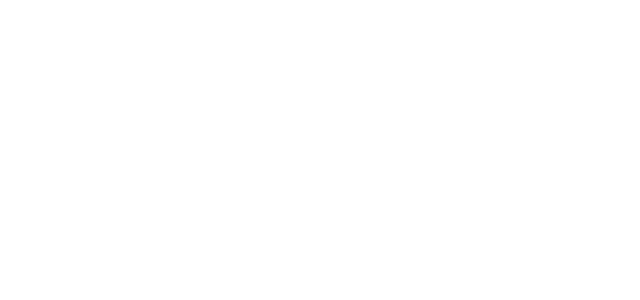
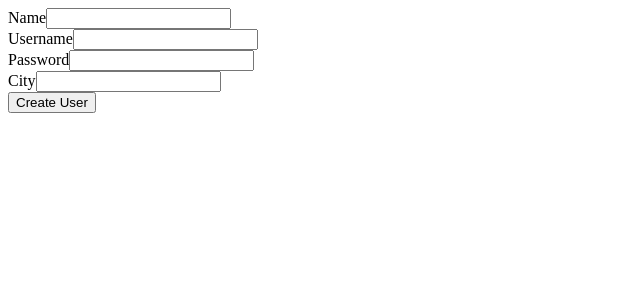
Before and after one commit to JenniferRowland1987/garden-whisperer-app, an Angular app: page /create-account in a window 1280 px wide. Before the commit this address led to /. Shown: the top 300 px of the page, without its empty margins (0-640 px from the left). Built offline with nearby package versions, Linux system fonts and the light colour scheme.

Commit message:
create user added
added a functioning create user

```diff
--- a/src/app/app-routing.module.ts
+++ b/src/app/app-routing.module.ts
@@ -9,6 +9,7 @@ import { PlantDrComponent } from './plant-dr/plant-dr.component';
 import { WeatherComponent } from './weather/weather.component';
 import { PestDetailsComponent } from './pest-details/pest-details.component';
 import { SearchPlantComponent } from './search-plant/search-plant.component';
+import { CreateUserComponent } from './create-user/create-user.component';
 
 
 const routes: Routes = [
@@ -23,6 +24,7 @@ const routes: Routes = [
   {path: 'weather', component: WeatherComponent},
   {path: 'pest-details/:pestId', component: PestDetailsComponent},
   {path: 'search-plant', component: SearchPlantComponent},
+  {path: 'create-account', component: CreateUserComponent}
 
 ];
 
--- a/src/app/app.module.ts
+++ b/src/app/app.module.ts
@@ -14,6 +14,7 @@ import { HttpClientModule } from '@angular/common/http';
 import { FormsModule } from '@angular/forms';
 import { SearchPlantComponent } from './search-plant/search-plant.component';
 import { PestDetailsComponent } from './pest-details/pest-details.component';
+import { CreateUserComponent } from './create-user/create-user.component';
 
 
 @NgModule({
@@ -28,7 +29,8 @@ import { PestDetailsComponent } from './pest-details/pest-details.component';
     PlantDrComponent,
     PestDetailsComponent,
     PlantDetailsComponent,
-    SearchPlantComponent
+    SearchPlantComponent,
+    CreateUserComponent
   ],
   imports: [
     BrowserModule,
--- /dev/null
+++ b/src/app/create-user/create-user.component.html
@@ -0,0 +1,19 @@
+<form (ngSubmit)="onSubmit()" #userForm="ngForm">
+    <div class="form-group">
+      <label for="name">Name</label>
+      <input type="text" id="name" name="name" [(ngModel)]="user.name" required>
+    </div>
+    <div class="form-group">
+      <label for="userName">Username</label>
+      <input type="text" id="userName" name="userName" [(ngModel)]="user.userName" required>
+    </div>
+    <div class="form-group">
+      <label for="password">Password</label>
+      <input type="password" id="password" name="password" [(ngModel)]="user.password" required>
+    </div>
+    <div class="form-group">
+      <label for="city">City</label>
+      <input type="text" id="city" name="city" [(ngModel)]="user.city">
+    </div>
+    <button type="submit" class="btn btn-primary">Create User</button>
+  </form>
--- /dev/null
+++ b/src/app/create-user/create-user.component.ts
@@ -0,0 +1,42 @@
+import { Component } from '@angular/core';
+import { UserService } from '../user.service';
+import { Router } from '@angular/router';
+import { UserInfo } from '../models/user.model';
+
+@Component({
+  selector: 'app-create-user',
+  templateUrl: './create-user.component.html',
+  styleUrls: ['./create-user.component.css']
+})
+export class CreateUserComponent {
+  user: UserInfo ={
+    id: 0,
+    name: '',
+    userName: '',
+    password: '',
+    city: '',
+  };
+
+  constructor(private userService: UserService, private router: Router){}
+
+  onSubmit() {
+    this.userService.checkUserNameIsTaken(this.user.userName).subscribe(
+      (isAvailable) => {
+        if (isAvailable) {
+          this.createUser();
+        } else {
+          alert('Username is already in use!');
+        }
+      }
+    );
+  }
+
+  createUser(){
+    this.userService.createUser(this.user).subscribe(
+      () => {
+        this.router.navigate(['/login']);
+      }
+    )
+  }
+
+}
--- a/src/app/plant-dr/plant-dr.component.html
+++ b/src/app/plant-dr/plant-dr.component.html
@@ -4,7 +4,7 @@
 
 <div class="pest-details" *ngFor="let pest of pests">
   <h2>{{ pest.common_name }}</h2>
-  <img [src]="pest.images[0]?.regular_url" alt="{{ pest.common_name }} Image" class="pest-image"/>
+  <img [src]="pest.images[0].regular_url" alt="{{ pest.common_name }} Image" class="pest-image"/>
 
   <h3>Description:</h3>
   <ul>
--- a/src/app/user.service.ts
+++ b/src/app/user.service.ts
@@ -36,4 +36,9 @@ export class UserService {
   {
     return this.http.post<any>(this.apiUrl, user);
   }
+
+  checkUserNameIsTaken(userName: string): Observable<boolean>{
+    const url =`${this.apiUrl}/IsUserNameAvailable/${userName}`;
+    return this.http.get<boolean>(url);
+  }
 }
```
Also changed, not shown: src/app/models/user.model.ts (added, +7 -0 lines), src/app/create-user/create-user.component.css (added), 2 other files (tests, documents, lock files or other folders).
